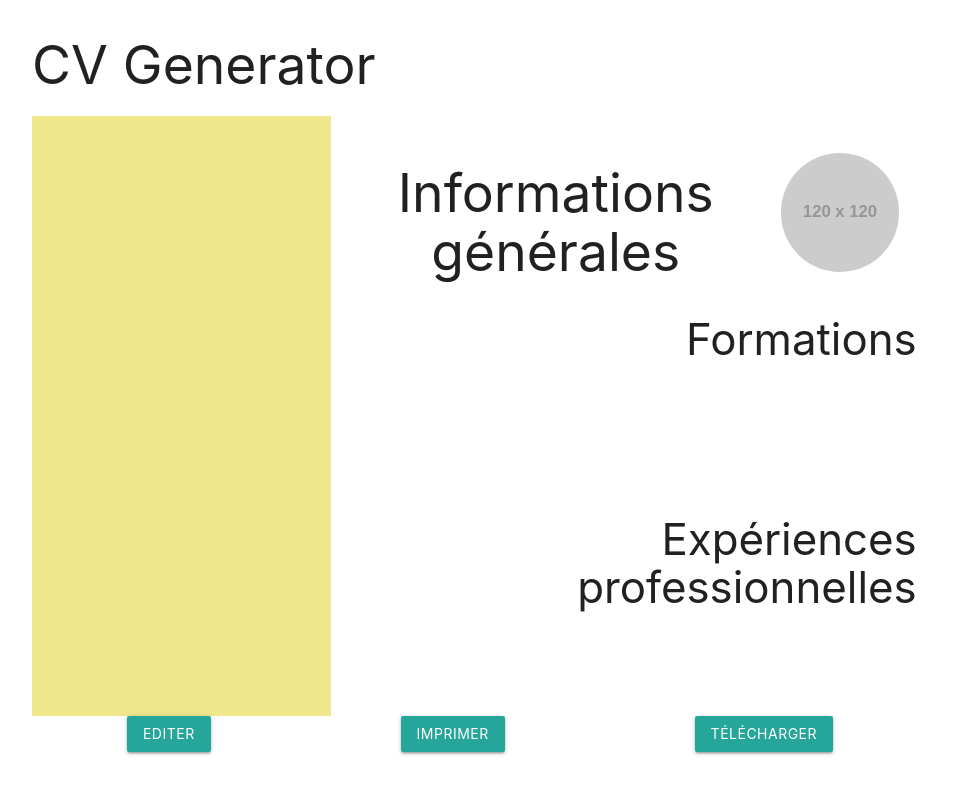
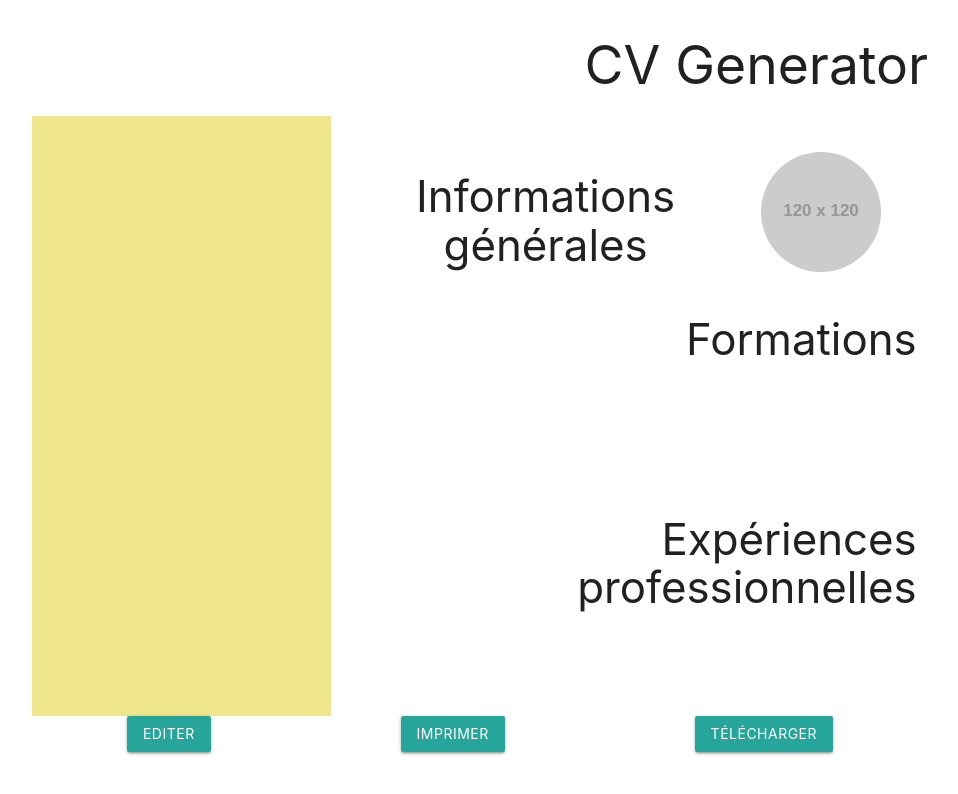
Before and after one commit to AnhPati/OdinProject_react_projects, a React (Vite) app in the folder cv_application/: page / in a window 1280 px wide. Shown: the top 794 px of the page, without its empty margins (160-1118 px from the left). Built offline with nearby package versions, Linux system fonts and the light colour scheme.

Commit message:
ReadMe
Mise à jour du README

```diff
--- a/cv_application/src/components/CVGenerator.jsx
+++ b/cv_application/src/components/CVGenerator.jsx
@@ -43,7 +43,7 @@ const CVGenerator = ({
     return (
         <div className="row">
             <div className="row">
-                <h2 id='title-app' className={printHide}>CV Generator</h2>
+                <h2 id='title-app' className={`right-align ${printHide}`}>CV Generator</h2>
                 <form id="for-print" className="row" action="">
                     <Profil editionMode={editionMode} datas={dataProfil} setDataProfil={setDataProfil} />
                     <FormationExp editionMode={editionMode} datas={dataFormation} setDataFormation={setDataFormation} />
--- a/cv_application/src/components/Profil.jsx
+++ b/cv_application/src/components/Profil.jsx
@@ -22,7 +22,7 @@ const Profil = ({ editionMode, datas, setDataProfil }) => {
         <div className={`section-layout mb-0 row ${printLayout}`}>
             {editionMode ? (
                 <>
-                    <h2 className="title-exp">Informations générales</h2>
+                    <h3 className="title-exp">Informations générales</h3>
                     <div className="row">
                         <Input
                             htmlFor="jobtitle"
@@ -121,7 +121,7 @@ const Profil = ({ editionMode, datas, setDataProfil }) => {
                         </div>
                     </div>
                     <div className="col s8 d-flex">
-                        <h2 className="valign-wrapper center-align">{titleProfil}</h2>
+                        <h3 className="valign-wrapper center-align">{titleProfil}</h3>
                         {!editionMode && (
                             <div className="col s4  valign-wrapper">
                                 <div className="photo-img">
```
Also changed, not shown: 1 other file (tests, documents, lock files or other folders).
